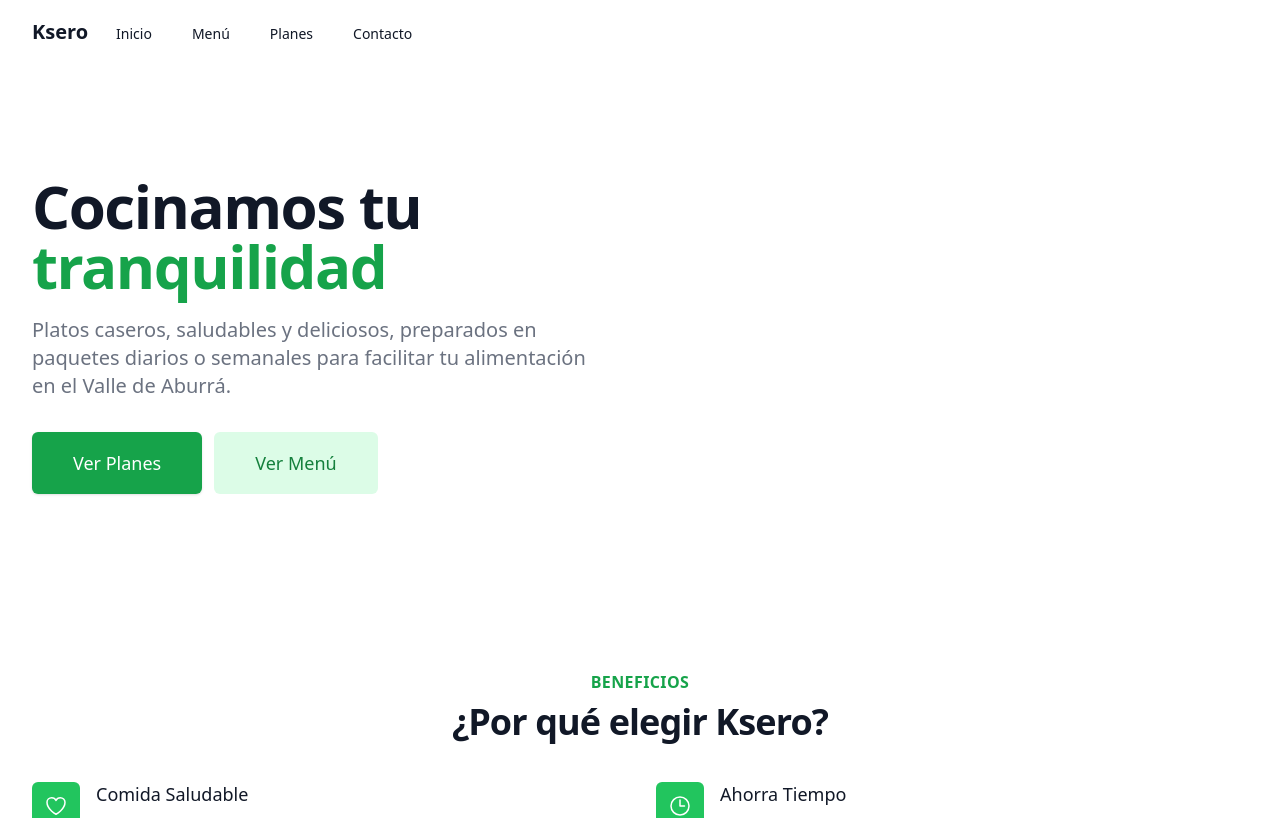
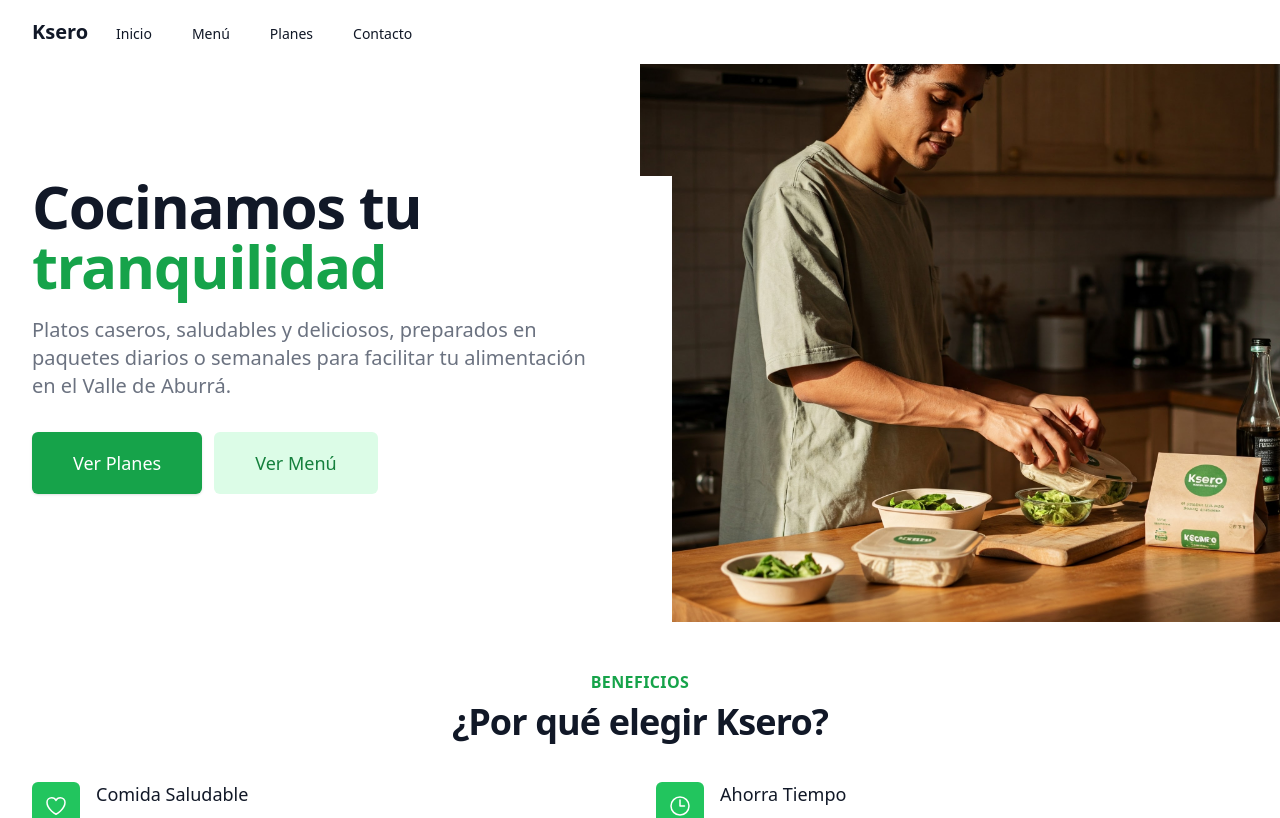
Before and after one commit to sebastianforero1/Ksero, a Vue app: page / in a window 1280 px wide. Shown: the top 818 px of the page. Built offline with nearby package versions, Linux system fonts and the light colour scheme.

Commit message:
Imagen vista principal

```diff
--- a/src/views/Home.vue
+++ b/src/views/Home.vue
@@ -31,6 +31,13 @@
             </div>
           </div>
         </main>
+      </div>
+      <div class="lg:absolute lg:inset-y-0 lg:right-0 lg:w-1/2">
+        <img
+          class="h-56 w-full object-cover sm:h-72 md:h-96 lg:w-full lg:h-full"
+          :src="heroImage"
+          alt="Platos saludables preparados"
+        />
       </div>
     </div>
   </div>
@@ -66,6 +73,7 @@ import {
   SparklesIcon,
   TruckIcon
 } from '@heroicons/vue/24/outline'
+import heroImage from '../assets/images/kserotranquilongo.jpg'
 
 const features = [
   {
```
Also changed, not shown: src/assets/images/kserotranquilongo.jpg (added).
